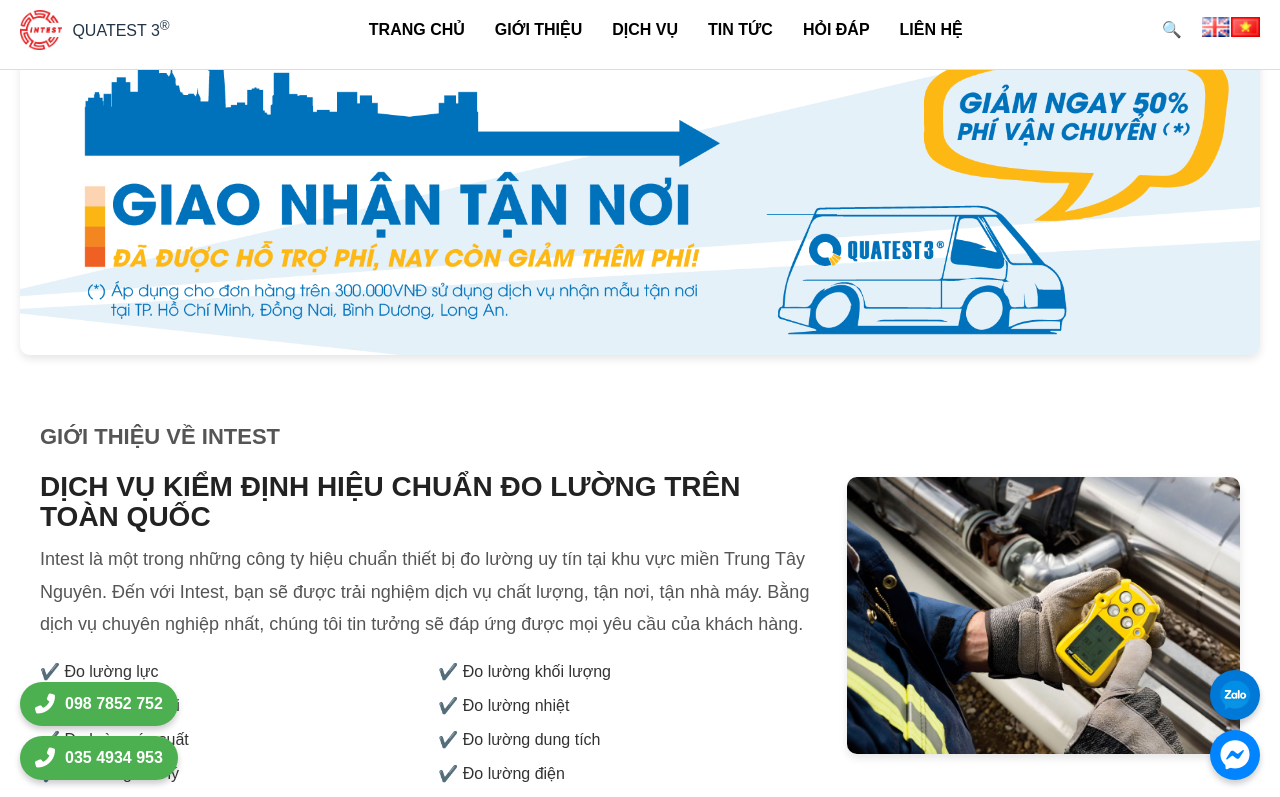
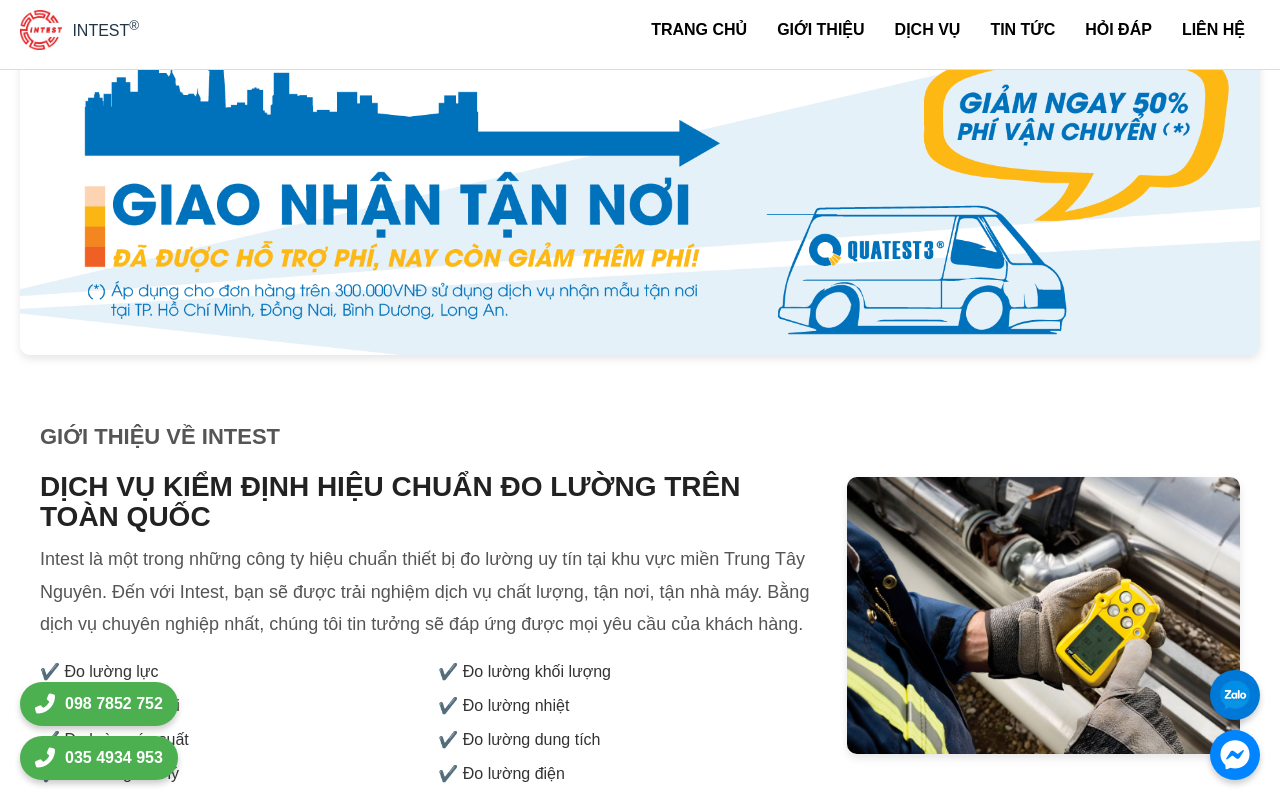
Before and after one commit to david-cung/quatest3, a React (Vite) app: page / in a window 1280 px wide. Shown: the top 797 px of the page. Built offline with nearby package versions, Linux system fonts and the light colour scheme.

Commit message:
Update logo and convert css inline

```diff
--- a/index.html
+++ b/index.html
@@ -2,9 +2,9 @@
 <html lang="en">
   <head>
     <meta charset="UTF-8" />
-    <link rel="icon" type="image/svg+xml" href="/MainLogo.png" />
+    <link rel="icon" type="image/svg+xml" href="/MainLogo.jpg" />
     <meta name="viewport" content="width=device-width, initial-scale=1.0" />
-    <title>Mr Nong</title>
+    <title>Dịch vụ hiệu chuẩn thiết bị đo lường</title>
   </head>
   <body>
     <div id="root" style="margin: 0; padding: 0; box-sizing: border-box; width: 100%;"></div>
--- a/src/components/Header.css
+++ /dev/null
@@ -1,108 +0,0 @@
-/* Updated header styles */
-.header {
-  background-color: white;
-  padding: 10px 20px;
-  border-bottom: 1px solid #ddd;
-  position: fixed;  /* Ensure the header is fixed at the top */
-  top: 0;
-  left: 0;
-  width: 100%;      /* Full width */
-  z-index: 1000;    /* Layer above all other elements */
-  height: 70px;     /* Consistent height */
-  box-sizing: border-box;
-}
-
-.header-container {
-  display: flex;
-  align-items: center;
-  justify-content: space-between;
-  max-width: 1400px; /* Restrict content width */
-  margin: 0 auto;
-}
-
-.logo {
-  display: flex;
-  align-items: center;
-}
-
-.logo img {
-  height: 40px;
-  margin-right: 10px;
-}
-
-.navigation ul {
-  list-style: none;
-  display: flex;
-  margin: 0;
-  padding: 0;
-}
-
-.navigation ul li {
-  position: relative;
-  margin: 0 15px;
-}
-
-.navigation ul li a {
-  color: black;
-  text-decoration: none;
-  font-size: 16px;
-  font-weight: bold;
-  position: relative;
-}
-
-.navigation ul li a:hover {
-  color: #0056a8;
-}
-
-.dropdown-menu {
-  position: absolute;
-  top: 100%;
-  left: 0;
-  background-color: #79bdf2; /* Change background to light blue */
-  color: white; /* Change text color to white */
-  list-style: none;
-  padding: 10px;
-  border-radius: 5px;
-  box-shadow: 0 4px 6px rgba(0, 0, 0, 0.1);
-  display: none; /* Initially hidden */
-  flex-direction: column;
-  z-index: 1000;
-  min-width: 200px; /* Ensure dropdown has a consistent width */
-}
-
-.navigation ul li:hover .dropdown-menu {
-  display: flex; /* Show dropdown on hover */
-}
-
-.dropdown-menu li {
-  margin: 0;
-  padding: 5px 10px; /* Add padding for better spacing */
-}
-
-.dropdown-menu li a {
-  color: white !important; /* Ensure text color is white */
-  text-decoration: none;
-  font-size: 14px;
-  display: block; /* Ensure links span the entire row */
-  white-space: nowrap; /* Prevent wrapping to new lines */
-}
-
-.dropdown-menu li a:hover {
-  background-color: #66a3d2; /* Add lighter hover background color */
-  text-decoration: none;
-}
-
-.header-actions {
-  display: flex;
-  gap: 20px;
-  align-items: center;
-}
-
-.language-switch img {
-  height: 20px;
-  cursor: pointer;
-}
-
-main {
-  margin-top: 70px; /* Avoid overlap with fixed header */
-}
--- a/src/components/Header.jsx
+++ b/src/components/Header.jsx
@@ -1,5 +1,4 @@
-import React, { useState } from "react";
-import "./Header.css";
+import { useState } from "react";
 import MainLogo from "../assets/logo/MainLogo.jpg";
 
 const Header = () => {
@@ -7,55 +6,263 @@
   const [showServicesDropdown, setShowServicesDropdown] = useState(false);
 
   return (
-    <header className="header">
-      <div className="header-container">
-        <div className="logo">
-          <img src={MainLogo} alt="Logo" />
-          <span>QUATEST 3<sup>®</sup></span>
+    <header
+      style={{
+        backgroundColor: "white",
+        padding: "10px 20px",
+        borderBottom: "1px solid #ddd",
+        position: "fixed",
+        top: 0,
+        left: 0,
+        width: "100%",
+        zIndex: 1000,
+        height: "70px",
+        boxSizing: "border-box",
+      }}
+    >
+      <div
+        style={{
+          display: "flex",
+          alignItems: "center",
+          justifyContent: "space-between",
+          maxWidth: "1400px",
+          margin: "0 auto",
+        }}
+      >
+        {/* Logo */}
+        <div style={{ display: "flex", alignItems: "center" }}>
+          <img
+            src={MainLogo}
+            alt="Logo"
+            style={{ height: "40px", marginRight: "10px" }}
+          />
+          <span>
+            INTEST<sup>®</sup>
+          </span>
         </div>
-        <nav className="navigation">
-          <ul>
-            <li><a href="home">TRANG CHỦ</a></li>
+
+        {/* Navigation */}
+        <nav>
+          <ul
+            style={{
+              listStyle: "none",
+              display: "flex",
+              margin: 0,
+              padding: 0,
+            }}
+          >
+            <li style={{ position: "relative", margin: "0 15px" }}>
+              <a
+                href="home"
+                style={{
+                  color: "black",
+                  textDecoration: "none",
+                  fontSize: "16px",
+                  fontWeight: "bold",
+                }}
+              >
+                TRANG CHỦ
+              </a>
+            </li>
             <li
-              className="dropdown"
+              style={{ position: "relative", margin: "0 15px" }}
               onMouseEnter={() => setShowAboutDropdown(true)}
               onMouseLeave={() => setShowAboutDropdown(false)}
             >
-              <a href="about">GIỚI THIỆU</a>
+              <a
+                href="about"
+                style={{
+                  color: "black",
+                  textDecoration: "none",
+                  fontSize: "16px",
+                  fontWeight: "bold",
+                }}
+              >
+                GIỚI THIỆU
+              </a>
               {showAboutDropdown && (
-                <ul className="dropdown-menu">
-                  <li><a href="about-overview">Giới thiệu chung</a></li>
-                  <li><a href="about-activities">Các hoạt động</a></li>
-                  <li><a href="about-capabilities">Năng lực</a></li>
-                  <li><a href="about-policy">Chính sách chất lượng</a></li>
+                <ul
+                  style={{
+                    position: "absolute",
+                    top: "100%",
+                    left: 0,
+                    backgroundColor: "#79bdf2",
+                    color: "white",
+                    listStyle: "none",
+                    padding: "10px",
+                    borderRadius: "5px",
+                    boxShadow: "0 4px 6px rgba(0, 0, 0, 0.1)",
+                    display: "flex",
+                    flexDirection: "column",
+                    zIndex: 1000,
+                    minWidth: "200px",
+                  }}
+                >
+                  <li style={{ margin: 0, padding: "5px 10px" }}>
+                    <a
+                      href="about-overview"
+                      style={{
+                        color: "white",
+                        textDecoration: "none",
+                        fontSize: "14px",
+                        display: "block",
+                        whiteSpace: "nowrap",
+                      }}
+                    >
+                      Giới thiệu chung
+                    </a>
+                  </li>
+                  <li style={{ margin: 0, padding: "5px 10px" }}>
+                    <a
+                      href="about-activities"
+                      style={{
+                        color: "white",
+                        textDecoration: "none",
+                        fontSize: "14px",
+                        display: "block",
+                        whiteSpace: "nowrap",
+                      }}
+                    >
+                      Các hoạt động
+                    </a>
+                  </li>
+                  <li style={{ margin: 0, padding: "5px 10px" }}>
+                    <a
+                      href="about-capabilities"
+                      style={{
+                        color: "white",
+                        textDecoration: "none",
+                        fontSize: "14px",
+                        display: "block",
+                        whiteSpace: "nowrap",
+                      }}
+                    >
+                      Năng lực
+                    </a>
+                  </li>
+                  <li style={{ margin: 0, padding: "5px 10px" }}>
+                    <a
+                      href="about-policy"
+                      style={{
+                        color: "white",
+                        textDecoration: "none",
+                        fontSize: "14px",
+                        display: "block",
+                        whiteSpace: "nowrap",
+                      }}
+                    >
+                      Chính sách chất lượng
+                    </a>
+                  </li>
                 </ul>
               )}
             </li>
             <li
-              className="dropdown"
+              style={{ position: "relative", margin: "0 15px" }}
               onMouseEnter={() => setShowServicesDropdown(true)}
               onMouseLeave={() => setShowServicesDropdown(false)}
             >
-              <a href="services">DỊCH VỤ</a>
+              <a
+                href="services"
+                style={{
+                  color: "black",
+                  textDecoration: "none",
+                  fontSize: "16px",
+                  fontWeight: "bold",
+                }}
+              >
+                DỊCH VỤ
+              </a>
               {showServicesDropdown && (
-                <ul className="dropdown-menu">
-                  <li><a href="services-types">Loại dịch vụ</a></li>
-                  <li><a href="services-products">Lĩnh vực sản phẩm</a></li>
+                <ul
+                  style={{
+                    position: "absolute",
+                    top: "100%",
+                    left: 0,
+                    backgroundColor: "#79bdf2",
+                    color: "white",
+                    listStyle: "none",
+                    padding: "10px",
+                    borderRadius: "5px",
+                    boxShadow: "0 4px 6px rgba(0, 0, 0, 0.1)",
+                    display: "flex",
+                    flexDirection: "column",
+                    zIndex: 1000,
+                    minWidth: "200px",
+                  }}
+                >
+                  <li style={{ margin: 0, padding: "5px 10px" }}>
+                    <a
+                      href="services-types"
+                      style={{
+                        color: "white",
+                        textDecoration: "none",
+                        fontSize: "14px",
+                        display: "block",
+                        whiteSpace: "nowrap",
+                      }}
+                    >
+                      Loại dịch vụ
+                    </a>
+                  </li>
+                  <li style={{ margin: 0, padding: "5px 10px" }}>
+                    <a
+                      href="services-products"
+                      style={{
+                        color: "white",
+                        textDecoration: "none",
+                        fontSize: "14px",
+                        display: "block",
+                        whiteSpace: "nowrap",
+                      }}
+                    >
+                      Lĩnh vực sản phẩm
+                    </a>
+                  </li>
                 </ul>
               )}
             </li>
-            <li><a href="#news">TIN TỨC</a></li>
-            <li><a href="#faq">HỎI ĐÁP</a></li>
-            <li><a href="contact">LIÊN HỆ</a></li>
+            <li style={{ position: "relative", margin: "0 15px" }}>
+              <a
+                href="#news"
+                style={{
+                  color: "black",
+                  textDecoration: "none",
+                  fontSize: "16px",
+                  fontWeight: "bold",
+                }}
+              >
+                TIN TỨC
+              </a>
+            </li>
+            <li style={{ position: "relative", margin: "0 15px" }}>
+              <a
+                href="#faq"
+                style={{
+                  color: "black",
+                  textDecoration: "none",
+                  fontSize: "16px",
+                  fontWeight: "bold",
+                }}
+              >
+                HỎI ĐÁP
+              </a>
+            </li>
+            <li style={{ position: "relative", margin: "0 15px" }}>
+              <a
+                href="contact"
+                style={{
+                  color: "black",
+                  textDecoration: "none",
+                  fontSize: "16px",
+                  fontWeight: "bold",
+                }}
+              >
+                LIÊN HỆ
+              </a>
+            </li>
           </ul>
         </nav>
-        <div className="header-actions">
-          <div className="search-icon">🔍</div>
-          <div className="language-switch">
-            <img src="/en-small.png" alt="VN" />
-            <img src="/vi-small.png" alt="EN" />
-          </div>
-        </div>
       </div>
     </header>
   );
```
Also changed, not shown: public/MainLogo.jpg (added).
